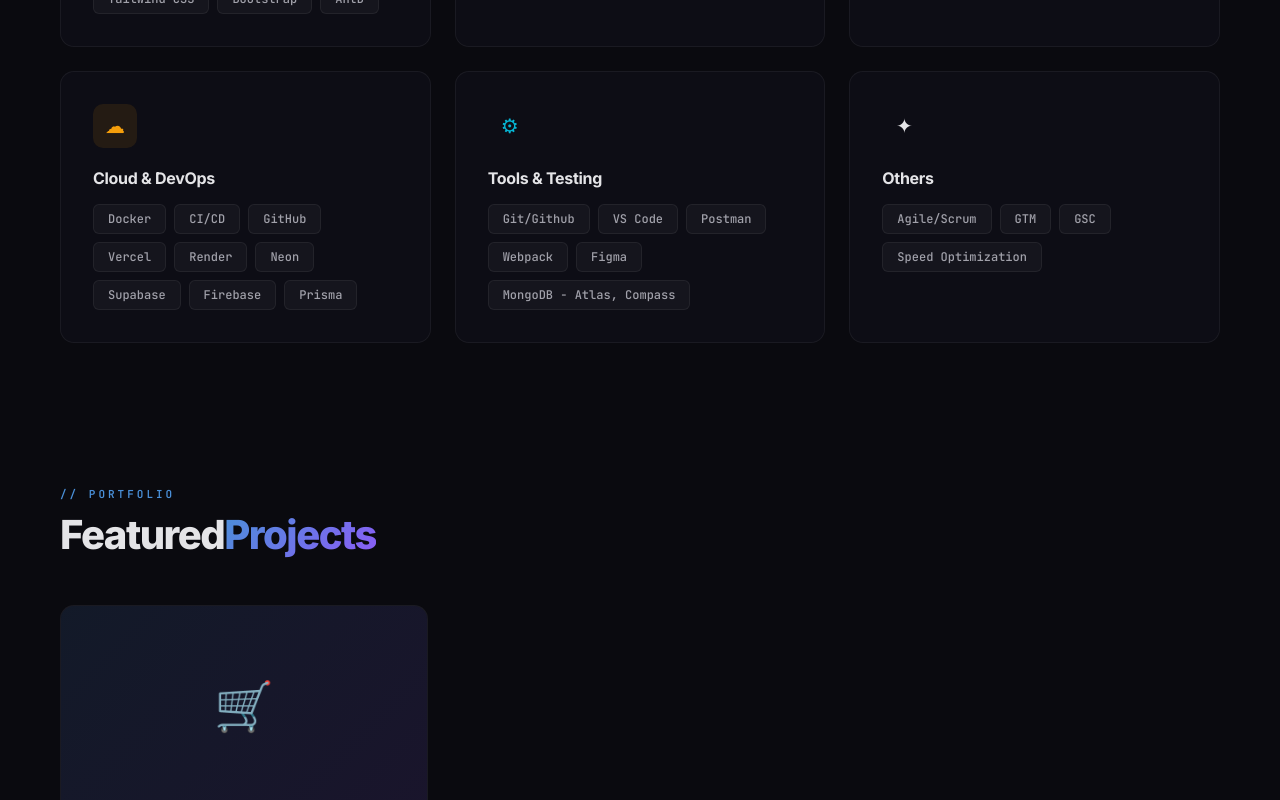
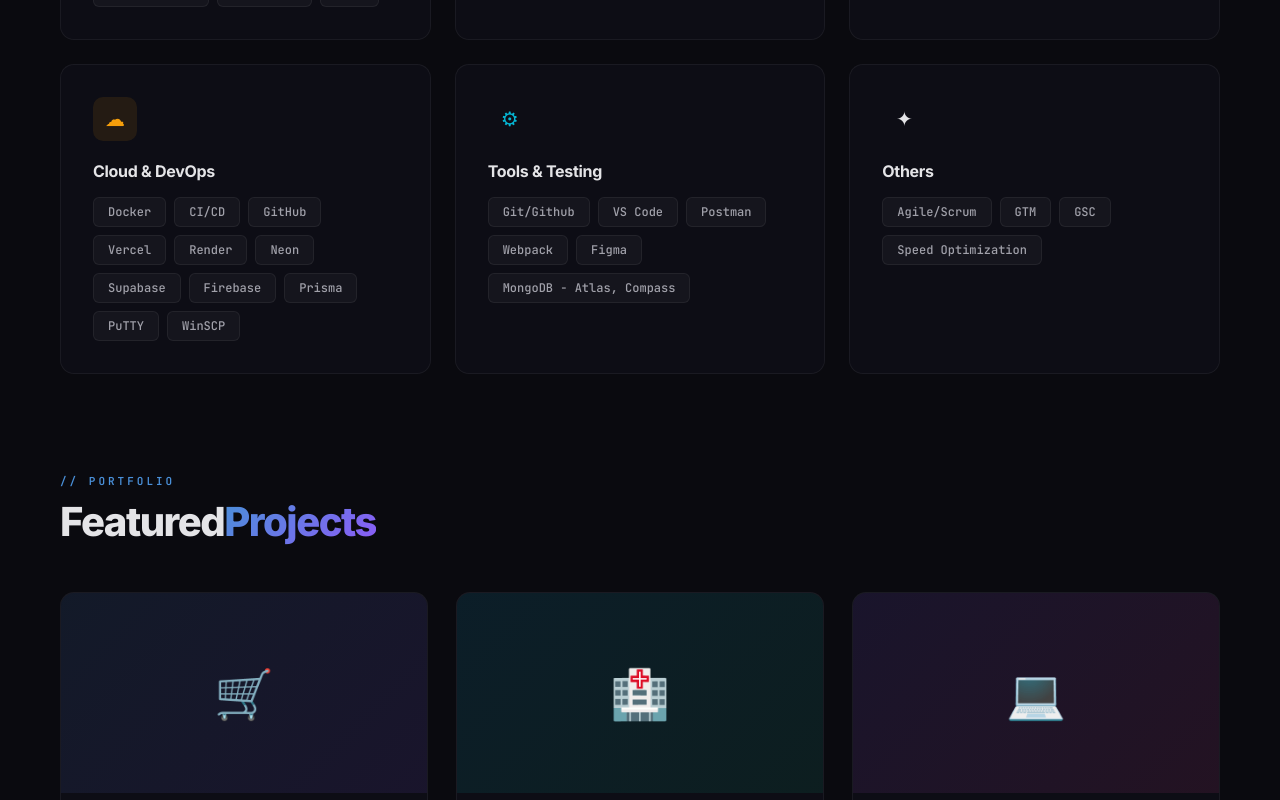
Before and after one commit to sktsandeep1/portfolio-react, a React (Vite) app: page / in a window 1280 px wide. Shown: the part 2000-2800 px from the top of the page. Built offline with nearby package versions, Linux system fonts and the light colour scheme.

Commit message:
projects added and some minor css fixes

```diff
--- a/src/components/Projects.jsx
+++ b/src/components/Projects.jsx
@@ -1,11 +1,12 @@
 import { useReveal } from "../hooks/useReveal";
-
+import ibarts from "../../public/assets/ibarts.png";
 const PROJECTS = [
   {
     icon: "🛒",
+    image: "ibarts",
     type: "fullstack",
     label: "MERN Stack",
-    title: "POS",
+    title: "Point of Sale",
     url: "https://pos.sandeep-kumar.in/",
     github: "https://github.com/sktsandeep1/food-app",
     gradient:
@@ -13,37 +14,38 @@
     desc: "Built a responsive Point of Sale system tailored for restaurants and retail operations. It streamlines billing, inventory, and order management through a clean, user-friendly dashboard.",
     tech: ["React", "Node.js", "MongoDB", "Express", "Redux"],
   },
-  // {
-  //   icon: "🏥",
-  //   type: "fullstack",
-  //   label: "Full Stack",
-  //   title: "Gameday Men's Health",
-  //   url: "https://gamedaymenshealth.com/",
-  //   gradient:
-  //     "linear-gradient(135deg, rgba(6,182,212,0.1), rgba(16,185,129,0.1))",
-  //   desc: "A real-time messaging platform with WebSocket support, group chats, file sharing, typing indicators, and end-to-end encryption for secure communication.",
-  //   tech: ["React", "Socket.io", "Node.js", "PostgreSQL", "Redis"],
-  // },
-  // {
-  //   icon: "📊",
-  //   type: "frontend",
-  //   label: "Frontend",
-  //   title: "Analytics Dashboard",
-  //   gradient:
-  //     "linear-gradient(135deg, rgba(139,92,246,0.1), rgba(236,72,153,0.1))",
-  //   desc: "An interactive analytics dashboard featuring real-time data visualization, customizable widgets, dark/light themes, and role-based access control.",
-  //   tech: ["Next.js", "TypeScript", "D3.js", "Tailwind", "Prisma"],
-  // },
-  // {
-  //   icon: "🤖",
-  //   type: "backend",
-  //   label: "Backend",
-  //   title: "AI Content Generator",
-  //   gradient:
-  //     "linear-gradient(135deg, rgba(245,158,11,0.1), rgba(239,68,68,0.1))",
-  //   desc: "An AI-powered content generation tool utilizing OpenAI APIs for text, code, and image generation with a sleek interface and usage tracking.",
-  //   tech: ["Python", "FastAPI", "React", "OpenAI", "Docker"],
-  // },
+  {
+    icon: "🏥",
+    type: "frontend",
+    label: "Frontend",
+    title: "Gameday Men's Health",
+    url: "https://gamedaymenshealth.com/",
+    gradient:
+      "linear-gradient(135deg, rgba(6,182,212,0.1), rgba(16,185,129,0.1))",
+    desc: "Built and enhanced scalable healthcare websites with responsive layouts, dynamic JavaScript/jQuery functionalities, performance optimization, and cross-browser compatibility.",
+    tech: ["Html", "Css", "Javascript", "Gsap"],
+  },
+  {
+    icon: "💻",
+    type: "frontend",
+    label: "Frontend",
+    title: "IB Arts",
+    url: "https://ibarts.co/",
+    gradient:
+      "linear-gradient(135deg, rgba(139,92,246,0.1), rgba(236,72,153,0.1))",
+    desc: "Developed and maintained responsive corporate websites using HTML, CSS, JavaScript, PHP, and Particles.js, creating interactive user experiences, dynamic UI elements, and performance-optimized web pages.",
+    tech: ["Html", "Css", "Javascript", "Wordpress", "Particles.js", "PHP"],
+  },
+  {
+    icon: "📨",
+    type: "frontend",
+    label: "Frontend",
+    title: "MailSetu",
+    gradient:
+      "linear-gradient(135deg, rgba(245,158,11,0.1), rgba(239,68,68,0.1))",
+    desc: "AI-powered co-marketing platform that helps newsletter creators, SaaS founders, and brands discover partnership opportunities without sharing email lists.",
+    tech: ["React", "React Router", "Api Integration", "Git & Github"],
+  },
 ];
 
 const LABEL_COLORS = {
@@ -148,8 +150,15 @@
             </span>
           ))}
         </div>
-        <div style={{ display: "flex", gap: 12 }}>
-          <a
+        <div
+          style={{
+            display: "flex",
+            alignItems: "center",
+
+            gap: 12,
+          }}
+        >
+          {/* <a
             href={project.url}
             style={{
               fontSize: 12,
@@ -160,8 +169,8 @@
             }}
           >
             ↗ Live Demo
-          </a>
-          <a
+          </a> */}
+          {/* <a
             href={project.github}
             style={{
               fontSize: 12,
@@ -172,7 +181,41 @@
             }}
           >
             ⟨/⟩ Source Code
-          </a>
+          </a> */}
+
+          {project.url ? (
+            <a
+              href={project.url}
+              style={{
+                fontSize: 12,
+                color: "var(--accent-blue)",
+                textDecoration: "none",
+                fontWeight: 500,
+                transition: "color 0.3s",
+              }}
+            >
+              ↗ Live Demo
+            </a>
+          ) : (
+            ""
+          )}
+
+          {project.github ? (
+            <a
+              href={project.github}
+              style={{
+                fontSize: 12,
+                color: "var(--accent-blue)",
+                textDecoration: "none",
+                fontWeight: 500,
+                transition: "color 0.3s",
+              }}
+            >
+              ⟨/⟩ Source Code
+            </a>
+          ) : (
+            ""
+          )}
         </div>
       </div>
     </div>
--- a/src/components/Skills.jsx
+++ b/src/components/Skills.jsx
@@ -21,7 +21,7 @@
     icon: "⚡",
     type: "backend",
     title: "Backend",
-    tags: ["Node.js", "Express", "FastAPI", "REST APIs"],
+    tags: ["Node.js", "Express Js", "FastAPI", "REST APIs"],
   },
   {
     icon: "◈",
@@ -43,6 +43,8 @@
       "Supabase",
       "Firebase",
       "Prisma",
+      "PuTTY",
+      "WinSCP",
     ],
   },
   {
```
Also changed, not shown: public/assets/ibarts.png (added).
